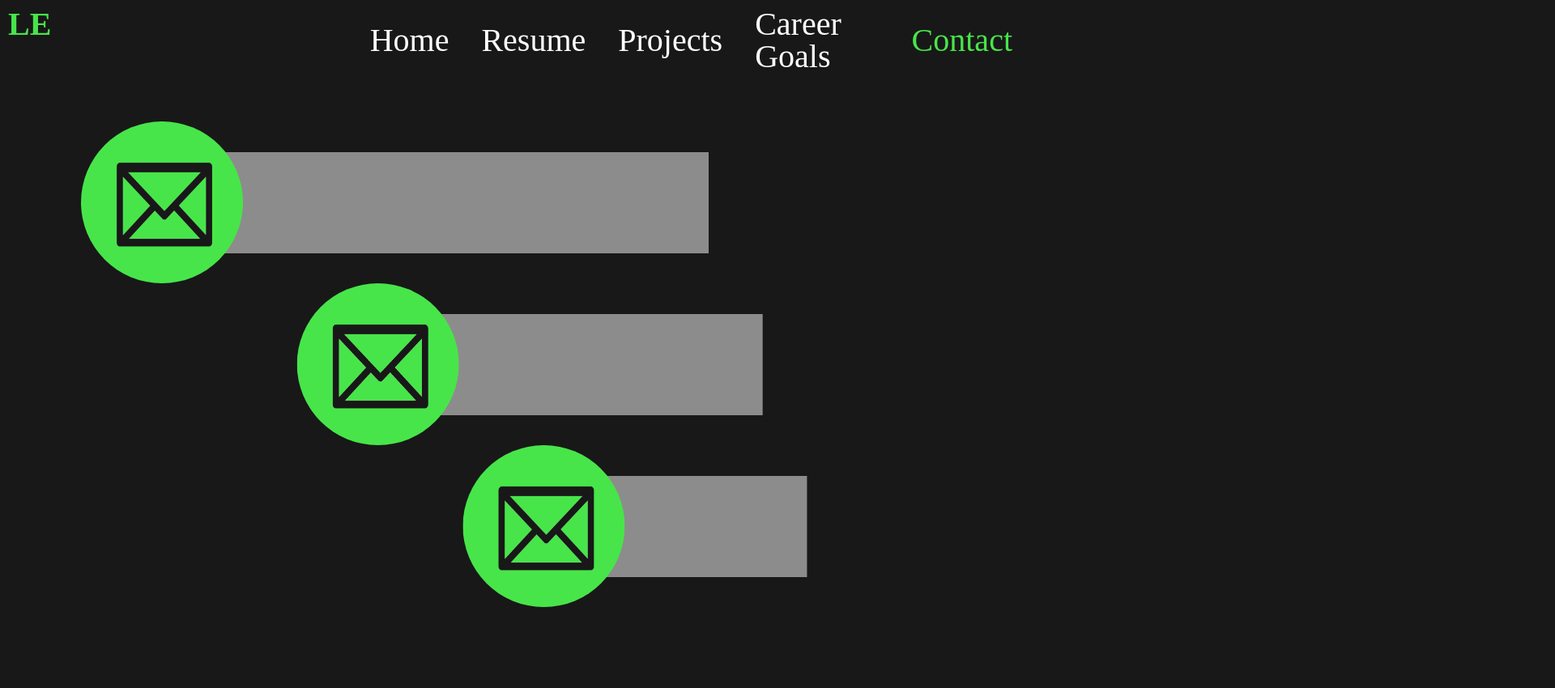
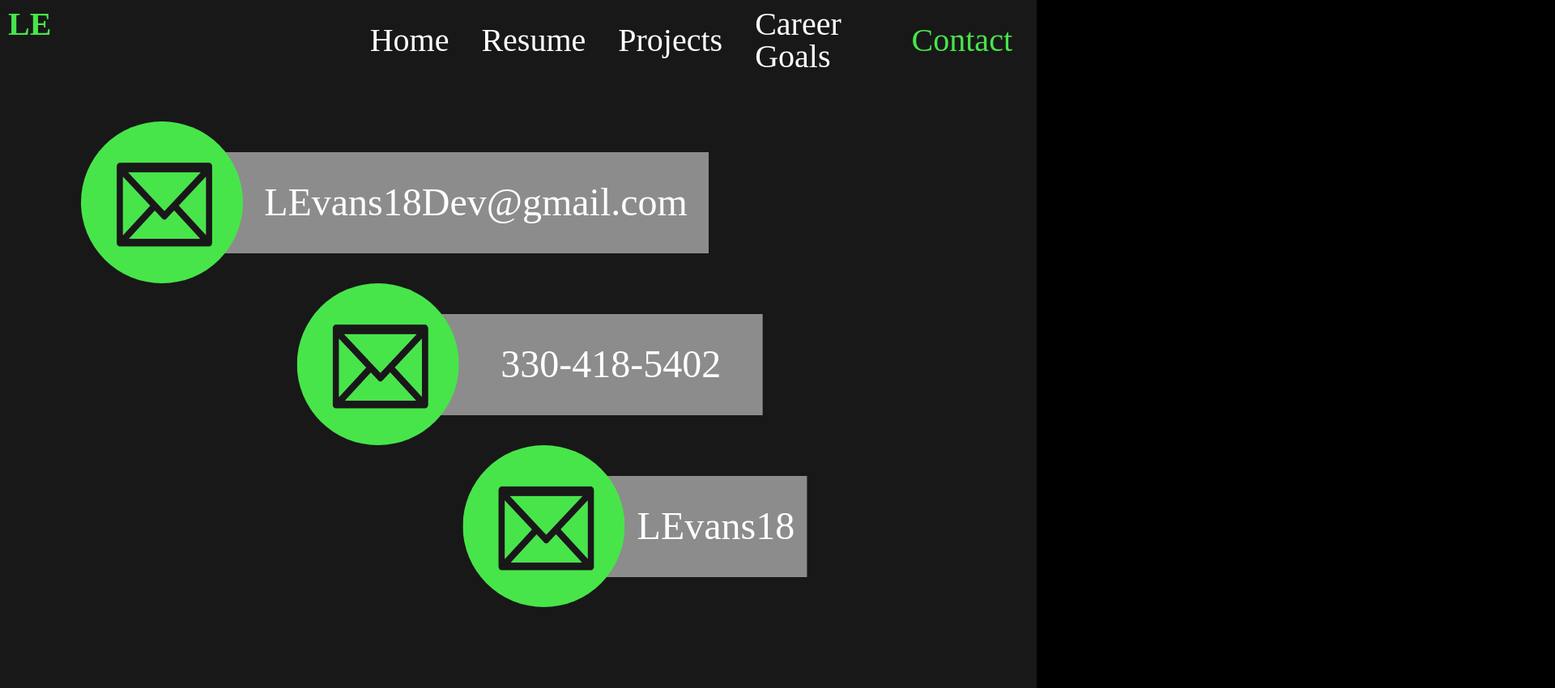
Before and after one commit to Levans18/Personal-Website_v1, a plain HTML site: page HTML pages/Contact.html in a window 1280 px wide. Shown: the top 850 px of the page at 81% size, 1920 px wide, since content can reach past the window. Drawn offline with nearby package versions, Linux system fonts and the light colour scheme.

Commit message:
fixed figcaptions

```diff
--- a/JS/contact.js
+++ b/JS/contact.js
@@ -43,6 +43,6 @@ let yesFigcaption = () => {
     })
     anime({
         targets: "figure figcaption a",
-        display: 'block',
+        opacity: '1',
       })
 }
--- a/resources/css/contact.css
+++ b/resources/css/contact.css
@@ -3,6 +3,7 @@
 .contact-widgets{
     display:flex;
     flex-direction:column;
+    overflow-x:hidden;
 }
 
 figure{
@@ -52,7 +53,7 @@ figure figcaption a{
     margin-left:25px;
     color:white;
     text-decoration: none;
-    display:none;
+    opacity: 0;
 }
 
 figure figcaption a:hover{
```
